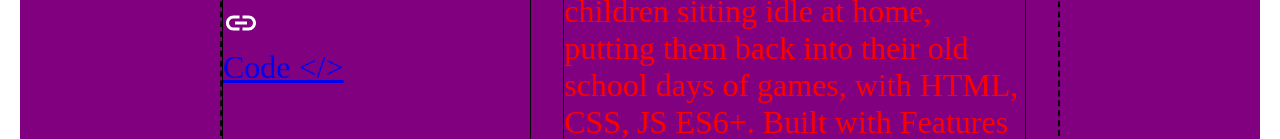
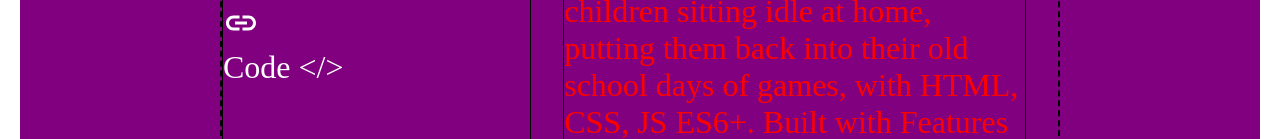
Before and after one commit to manu-karenite/portfolio, a website: page index.html in a window 1280 px wide. Shown: the part 2750-2889 px from the top of the page. Drawn offline with nearby package versions, Linux system fonts and the light colour scheme; files that its build step writes are made by us from their sources; a web font is replaced by a local one.

Commit message:
Added few extra ultility classes

```diff
--- a/sass/base/_utilities.scss
+++ b/sass/base/_utilities.scss
@@ -25,3 +25,9 @@
 {
   margin : 0 auto;
 }
+
+.u-no-decoration
+{
+  text-decoration: none;
+  color:$color-white;
+}
```
